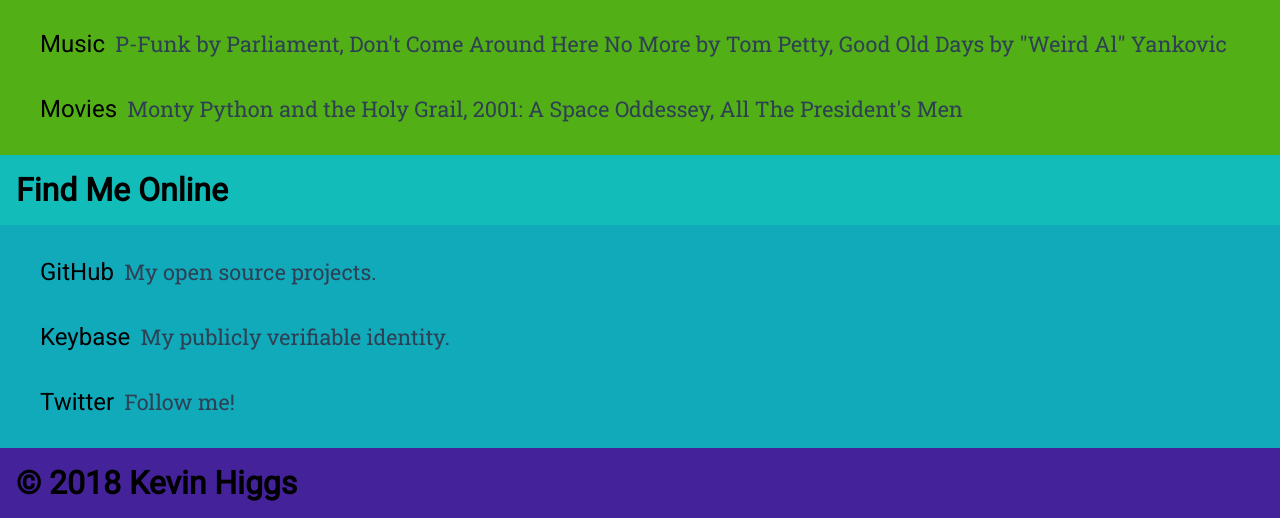
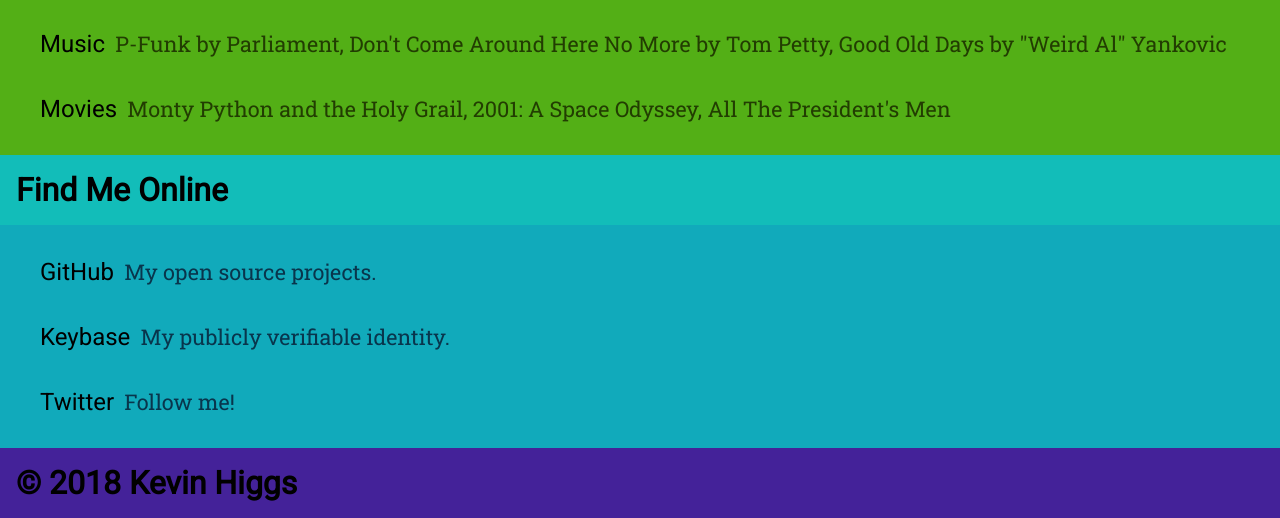
Before and after one commit to kmh11/kevinhiggs.com, a plain HTML site: page index.html in a window 1280 px wide. Shown: the part 571-1089 px from the top of the page. Drawn offline with Linux system fonts and the light colour scheme.

Commit message:
style changes

```diff
--- a/index.html
+++ b/index.html
@@ -11,16 +11,22 @@
 		<h1>Kevin Higgs</h1>
 		<h2>Cybersecurity enthusiast, web developer, and high school student.</h2>
 		<h3>Projects</h3>
-		<span class="group"><a class="u" href="https://keyster.io"><h4>Keyster <div class="description">A simple, secure password manager. Winner of MD-08 Congressional App Challenge.</div></h4></a>
-		<a class="u" href="https://angstromctf.com"><h4>ångstromCTF <div class="description">An online cybersecurity competition for high schoolers. Over 1500 participating teams.</div></h4></a>
-		<a class="u" href="https://github.com/blairsec/ctfjs"><h4>ctf.js <div class="description">A framework for running CTFs (online cybersecurity competitions). In development for ångstromCTF 2019.</div></h4></a></span>
+		<span class="group">
+			<a class="u" href="https://keyster.io"><h4>Keyster <div class="description">A simple, secure password manager. Winner of MD-08 Congressional App Challenge.</div></h4></a>
+			<a class="u" href="https://angstromctf.com"><h4>ångstromCTF <div class="description">An online cybersecurity competition for high schoolers. Over 1500 participating teams.</div></h4></a>
+			<a class="u" href="https://github.com/blairsec/ctfjs"><h4>ctf.js <div class="description">A framework for running CTFs (online cybersecurity competitions). In development for ångstromCTF 2019.</div></h4></a>
+		</span>
 		<h3 class="secondary">Favorites</h3>
-		<span class="secondary group"><a class="u" href="https://open.spotify.com/user/kmh117"><h4>Music <div class="description">P-Funk by Parliament, Don't Come Around Here No More by Tom Petty, Good Old Days by "Weird Al" Yankovic</div></h4></a>
-		<h4>Movies <div class="description">Monty Python and the Holy Grail, 2001: A Space Oddessey, All The President's Men</div></h4></span>
+		<span class="secondary group">
+			<a class="u" href="https://open.spotify.com/user/kmh117"><h4>Music <div class="description">P-Funk by Parliament, Don't Come Around Here No More by Tom Petty, Good Old Days by "Weird Al" Yankovic</div></h4></a>
+			<h4>Movies <div class="description">Monty Python and the Holy Grail, 2001: A Space Odyssey, All The President's Men</div></h4>
+		</span>
 		<h3 class="tertiary">Find Me Online</h3>
-		<span class="tertiary group"><a class="u" href="https://github.com/kmh11"><h4>GitHub <div class="description">My open source projects.</div></h4></a>
-		<a class="u" href="https://keybase.io/kmh"><h4>Keybase <div class="description">My publicly verifiable identity.</div></h4></a>
-		<a class="u" href="https://twitter.com/kmh7711"><h4>Twitter <div class="description">Follow me!</div></h4></span></a>
+		<span class="tertiary group">
+			<a class="u" href="https://github.com/kmh11"><h4>GitHub <div class="description">My open source projects.</div></h4></a>
+			<a class="u" href="https://keybase.io/kmh"><h4>Keybase <div class="description">My publicly verifiable identity.</div></h4></a>
+			<a class="u" href="https://twitter.com/kmh7711"><h4>Twitter <div class="description">Follow me!</div></h4></a>
+		</span>
 		<footer>
 		</footer>
 		<h3>&copy; 2018 Kevin Higgs</h3>
--- a/style.css
+++ b/style.css
@@ -70,7 +70,7 @@ h4 {
 
 h4:hover {
 	cursor: pointer;
-	padding: 1.2em;
+	padding: 1.1em;
 	box-shadow: 0 0 1em 0.2em rgba(0, 0, 0, .2);
 	position: relative;
 	z-index: 999;
@@ -80,8 +80,16 @@ h4:hover {
 	font-size: 0.9em;
 	font-family: "Roboto Slab", serif;
 	display: inline;
-	color: #2E4053;
+	color: #443f00;
 	padding-left: 0.2em;
+}
+
+.secondary .description {
+	color: #223d02;
+}
+
+.tertiary .description {
+	color: #09354c;
 }
 
 footer {
```
